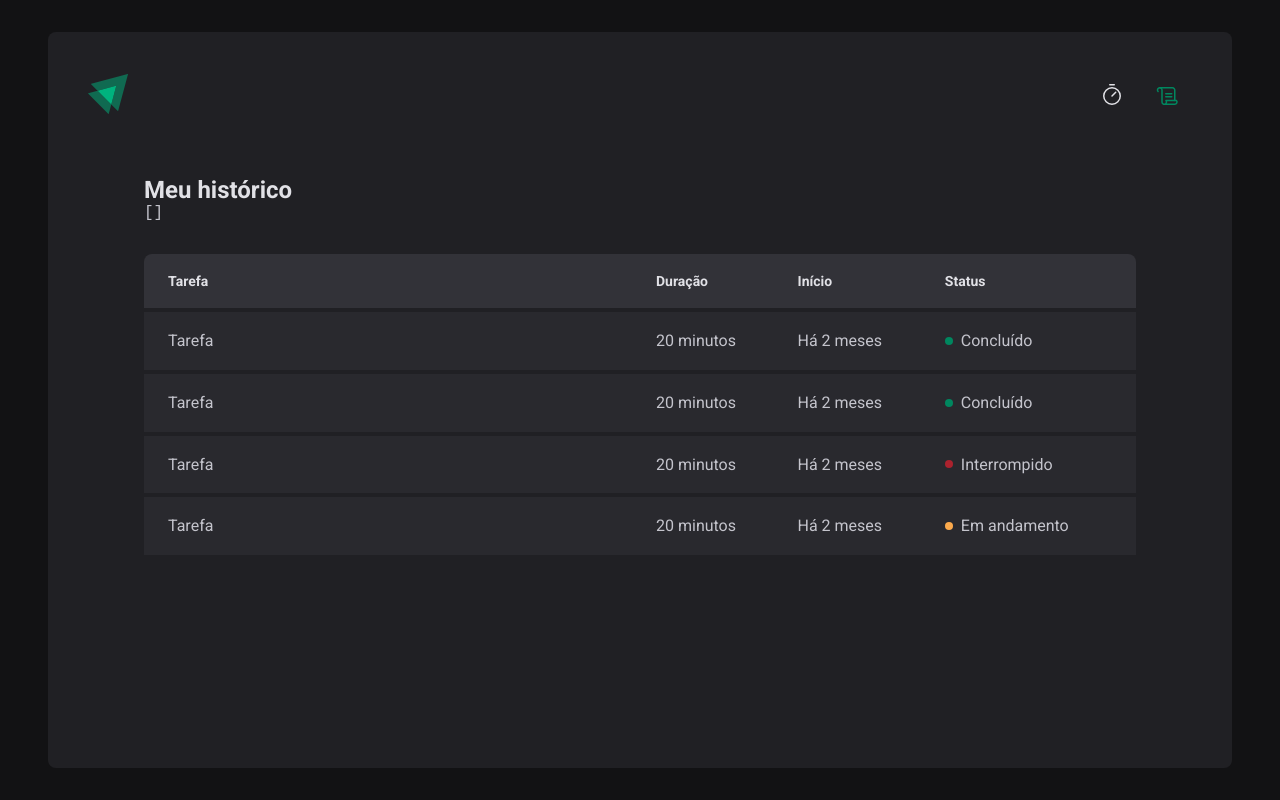
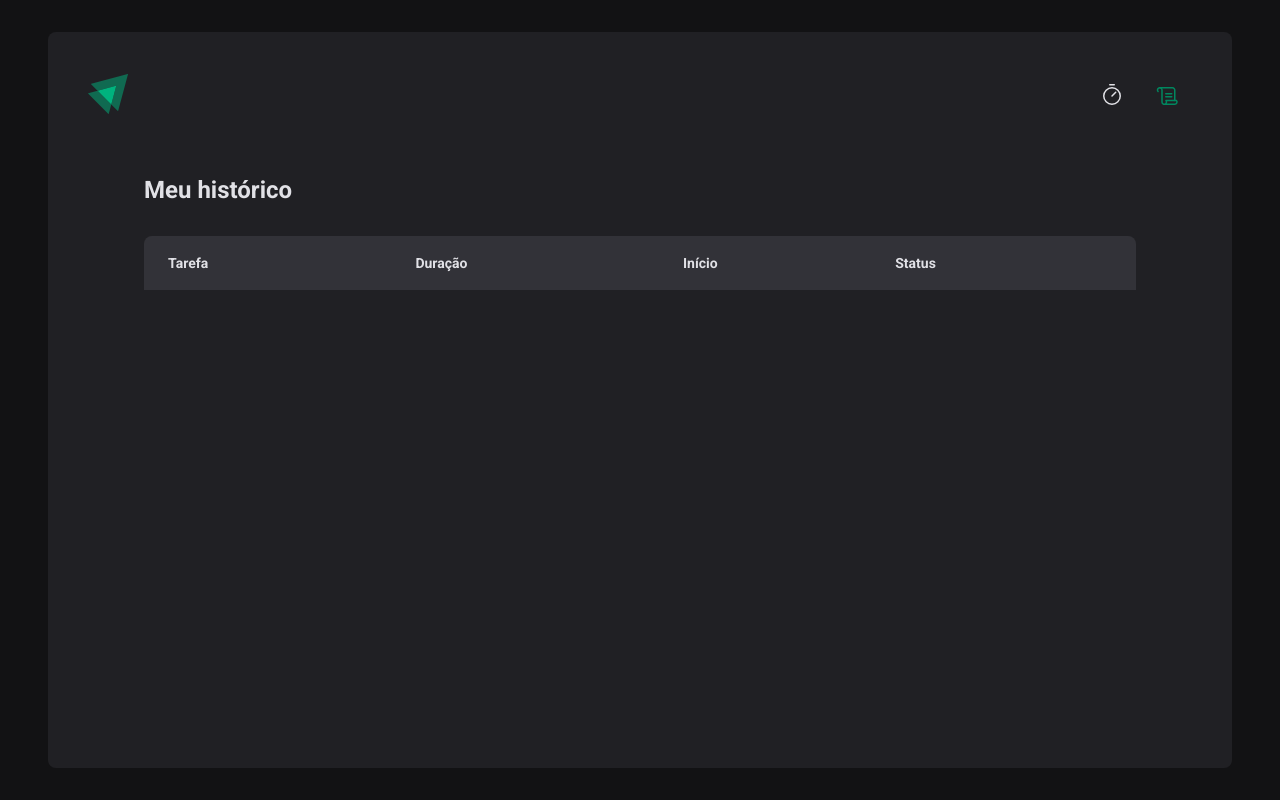
Before and after one commit to matt-duraes/pomodoro, a React (Vite) app: page /history in a window 1280 px wide. Built offline with nearby package versions, Linux system fonts and the light colour scheme.

Commit message:
feat: criando pagina de historico das terefas

```diff
--- a/src/pages/History/index.tsx
+++ b/src/pages/History/index.tsx
@@ -1,15 +1,14 @@
 import { useContext } from "react"
 import { HistoryContainer, HistoryList, Status } from "./styles"
 import { CyclesContext } from "../../contexts/CyclesContext"
-
+import { tr } from "date-fns/locale"
+import {formatDistanceToNow} from "date-fns"
+import ptBR from "date-fns/locale/pt-BR"
 export const History = () => {
     const {cycles} = useContext(CyclesContext)
     return (
         <HistoryContainer>
             <h1>Meu histórico</h1>
-            <pre>
-                {JSON.stringify(cycles, null, 2)}
-            </pre>
             <HistoryList>
                 <table>
                     <thead>
@@ -21,39 +20,20 @@
                         </tr>
                     </thead>
                     <tbody>
-                        <tr>
-                            <td>Tarefa</td>
-                            <td>20 minutos</td>
-                            <td>Há 2 meses</td>
-                            <td>
-                                <Status statusColor="green">Concluído</Status>
-                            </td>
-                        </tr>
-                        <tr>
-                            <td>Tarefa</td>
-                            <td>20 minutos</td>
-                            <td>Há 2 meses</td>
-                            <td>
-                                <Status statusColor="green">Concluído</Status>
-                            </td>
-                        </tr>
-                        <tr>
-                            <td>Tarefa</td>
-                            <td>20 minutos</td>
-                            <td>Há 2 meses</td>
-                            <td>
-                                <Status statusColor="red">Interrompido</Status>
-                            </td>
-                        </tr>
-                        <tr>
-                            <td>Tarefa</td>
-                            <td>20 minutos</td>
-                            <td>Há 2 meses</td>
-                            <td>
-                                <Status statusColor="yellow">Em andamento</Status>
-                            </td>
-                        </tr>
-
+                        {cycles.map((cycle) => {
+                            return (
+                                <tr key={cycle.id}>
+                                    <td>{cycle.task}</td>
+                                    <td>{cycle.minutesAmount} minutos</td>
+                                    <td>{formatDistanceToNow(cycle.startDate, {addSuffix: true, locale: ptBR})}</td>
+                                    <td>
+                                        { cycle.finishedDate && (<Status statusColor="green">Concluído</Status>)}
+                                        { cycle.interruptedDate && (<Status statusColor="red">Interrompido</Status>)}
+                                        { !cycle.finishedDate && !cycle.interruptedDate && (<Status statusColor="yellow">Em andamento</Status>)}
+                                    </td>
+                                </tr>
+                            )
+                        })}
                     </tbody>
                 </table>
             </HistoryList>
```
